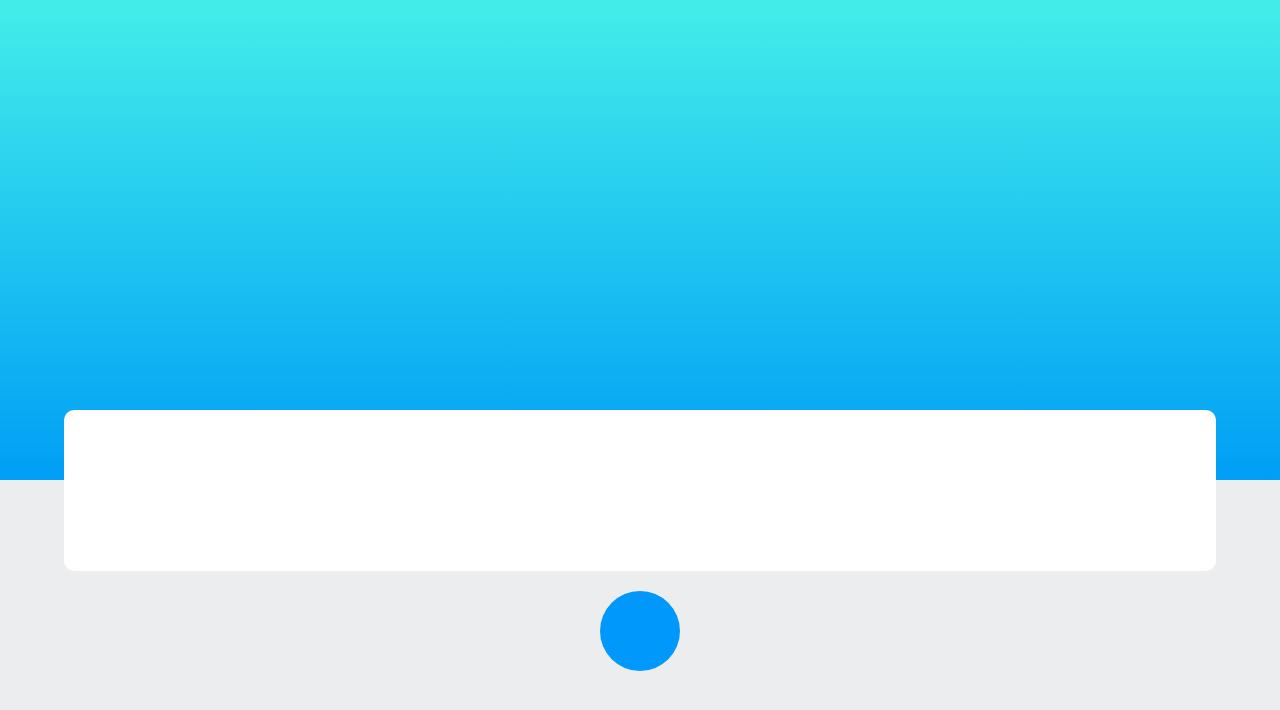
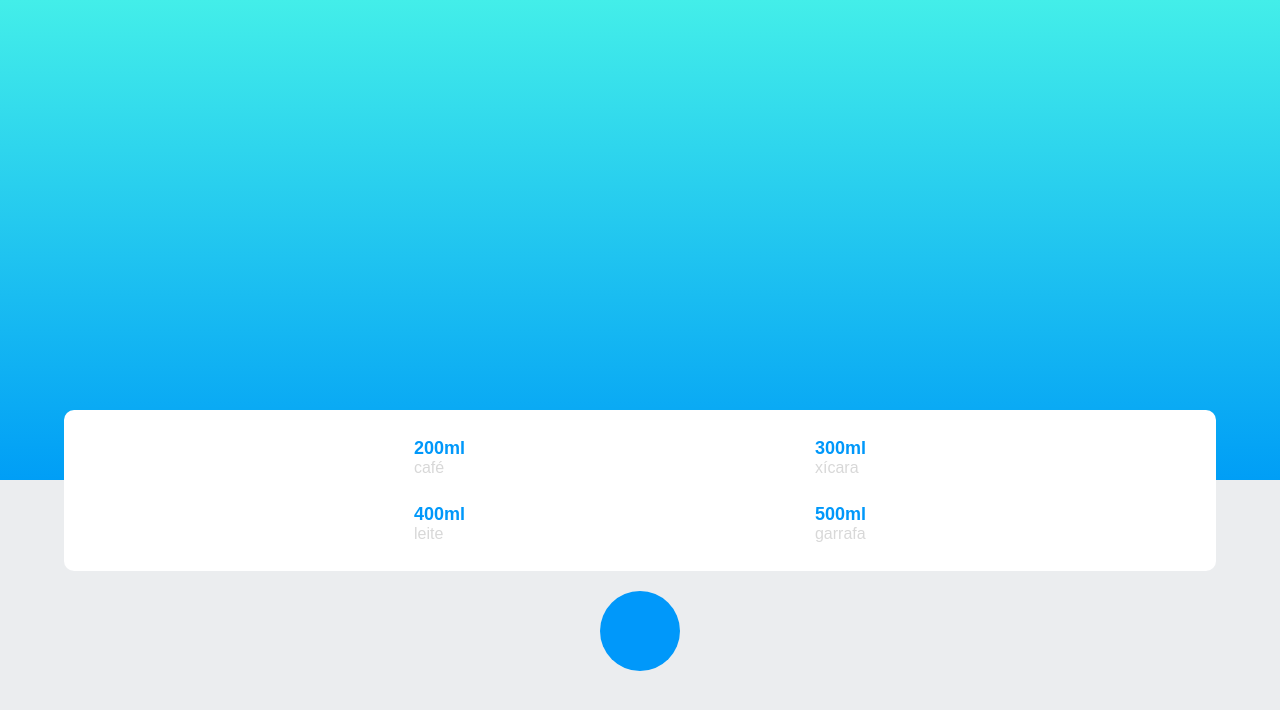
Before and after one commit to gustavo-amaro/drink-water-electron, a React app: page / in a window 1280 px wide. Shown: the top 710 px of the page. Built offline with nearby package versions, Linux system fonts and the light colour scheme.

Commit message:
feat: add measures glasses

```diff
--- a/electron/main.ts
+++ b/electron/main.ts
@@ -9,6 +9,8 @@ function createWindow () {
   mainWindow = new BrowserWindow({
     width: 800,
     height: 600,
+    minHeight: 600,
+    minWidth: 800,
     backgroundColor: '#191622',
     webPreferences: {
       nodeIntegration: true
--- a/package.json
+++ b/package.json
@@ -70,6 +70,7 @@
     "webpack-dev-server": "^3.10.3"
   },
   "dependencies": {
+    "@iconify/types": "^1.0.6",
     "react": "^16.13.1",
     "react-dom": "^16.13.1",
     "styled-components": "^5.1.1"
--- a/src/components/Body/MeasureButton/index.tsx
+++ b/src/components/Body/MeasureButton/index.tsx
@@ -1,21 +1,27 @@
-import React, { ReactNode } from 'react'
+import React from 'react'
+
+import { Icon } from '@iconify/react'
 
 import { Container, InfoContainer } from './styles'
 
+import { IconifyIcon } from '@iconify/types'
+
 interface MeasureButtonProps {
-  Icon: ReactNode;
+  icon: IconifyIcon;
   measure: number;
   type: string;
 }
 
 const MeasureButton: React.FC<MeasureButtonProps> = ({
-  Icon,
+  icon,
   measure,
   type
 }) => {
   return (
     <Container>
-      <Icon />
+      <span className="icon">
+        <Icon icon={icon} />
+      </span>
       <InfoContainer>
         <h1>{measure}ml</h1>
         <span>{type}</span>
--- a/src/components/Body/MeasureButton/styles.ts
+++ b/src/components/Body/MeasureButton/styles.ts
@@ -3,6 +3,9 @@ import styled from 'styled-components'
 export const Container = styled.div`
   display: flex;
   font-size: 40px;
+  .icon{
+        color: ${props => props.theme.colors.primary};
+    }
 `
 
 export const InfoContainer = styled.div`
--- a/src/components/Body/index.tsx
+++ b/src/components/Body/index.tsx
@@ -1,9 +1,26 @@
 import React from 'react'
+import MeasureButton from './MeasureButton'
 
-import { Container } from './styles'
+import beerIcon from '@iconify/icons-mdi/beer'
+import coffeeIcon from '@iconify/icons-mdi/coffee'
+import glassMug from '@iconify/icons-mdi/glass-mug'
+import bottleIcon from '@iconify/icons-mdi/bottle-soda-classic'
+
+import { Container, MeasureWrapper } from './styles'
 
 const Body: React.FC = () => {
-  return <Container></Container>
+  return (
+    <Container>
+      <MeasureWrapper>
+        <MeasureButton icon={coffeeIcon} measure={200} type="café" />
+        <MeasureButton icon={beerIcon} measure={300} type="xícara" />
+      </MeasureWrapper>
+      <MeasureWrapper>
+        <MeasureButton icon={glassMug} measure={400} type="leite" />
+        <MeasureButton icon={bottleIcon} measure={500} type="garrafa" />
+      </MeasureWrapper>
+    </Container>
+  )
 }
 
 export default Body
--- a/src/components/Body/styles.ts
+++ b/src/components/Body/styles.ts
@@ -7,4 +7,12 @@ export const Container = styled.div`
   height: 161px;
   background: white;
   margin-top: -70px;
+  flex-direction: column;
+  justify-content: space-evenly;
 `
+
+export const MeasureWrapper = styled.div`
+  display: flex;
+  width: 100%;
+  justify-content: space-evenly;
+`
```
Also changed, not shown: 1 other file (tests, documents, lock files or other folders).
